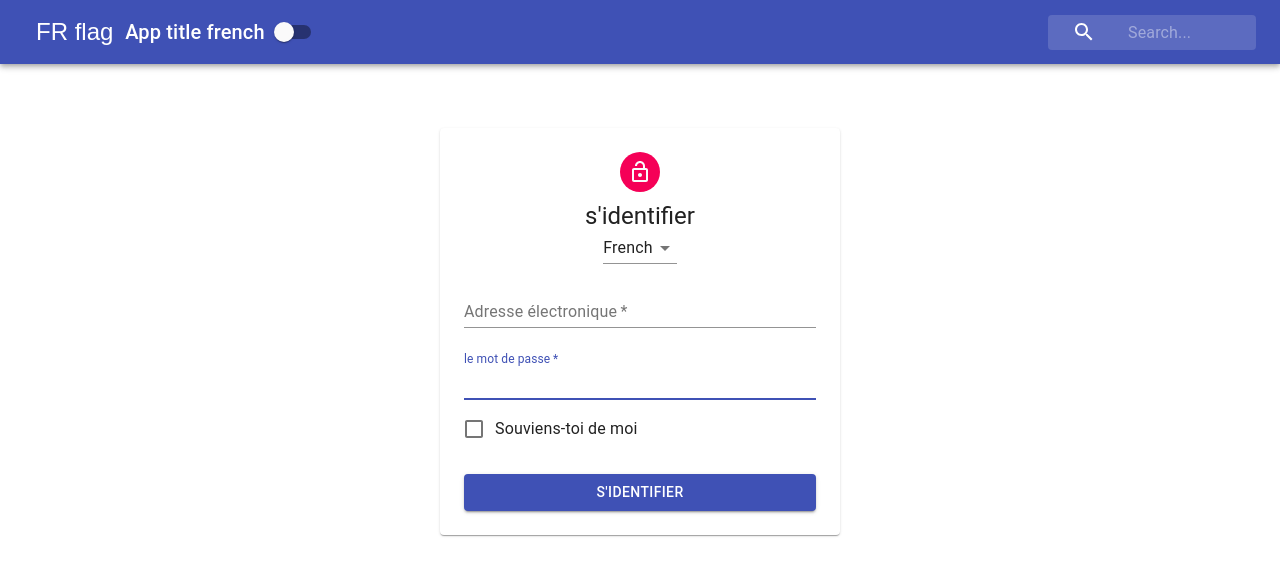
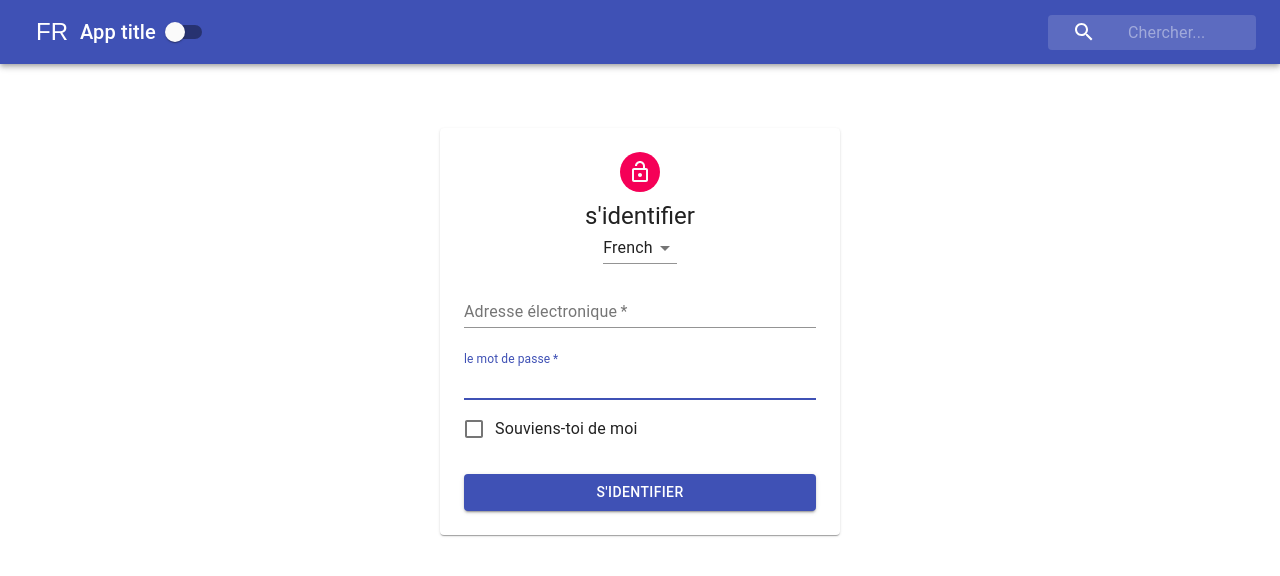
Before and after one commit to laurapoc/context_api_project, a React (Create React App) app: page / in a window 1280 px wide. Shown: the top 576 px of the page. Built offline with nearby package versions, Linux system fonts and the light colour scheme.

Commit message:
second way of adding 2 contexts into component

```diff
--- a/src/Navbar.js
+++ b/src/Navbar.js
@@ -9,24 +9,39 @@ import Switch from "@material-ui/core/Switch";
 import SearchIcon from "@material-ui/icons/Search";
 import styles from "./styles/NavbarStyles";
 import { ThemeContext } from "./contexts/ThemeContext";
-import { LanguageContext } from "./contexts/LanguageContext";
+import { withLanguageContext } from "./contexts/LanguageContext";
+
+const content = {
+  english: {
+    search: "Search",
+    flag: "EN",
+  },
+  french: {
+    search: "Chercher",
+    flag: "FR",
+  },
+  spanish: {
+    search: "Buscar",
+    flag: "ESP",
+  },
+};
 
 class Navbar extends Component {
   static contextType = ThemeContext;
   render() {
     const { isDarkMode, toggleTheme } = this.context;
     const { classes } = this.props;
+    const { language } = this.props.languageContext;
+    const { search, flag } = content[language];
     return (
-      <LanguageContext.Consumer>
-        {(context) => (
       <div className={classes.root}>
         <AppBar position="static" color={isDarkMode ? "default" : "primary"}>
           <Toolbar>
             <IconButton className={classes.menuButton} color="inherit">
-                  <span>FR flag</span>
+              <span>{flag}</span>
             </IconButton>
             <Typography className={classes.tile} variant="h6" color="inherit">
-                  App title {context.language}
+              App title
             </Typography>
             <Switch onChange={toggleTheme} />
             <div className={classes.grow} />
@@ -34,14 +49,12 @@ class Navbar extends Component {
               <div className={classes.searchIcon}>
                 <SearchIcon />
               </div>
-                  <InputBase placeholder="Search..." classes={{ root: classes.inputRoot, input: classes.inputInput }} />
+              <InputBase placeholder={`${search}...`} classes={{ root: classes.inputRoot, input: classes.inputInput }} />
             </div>
           </Toolbar>
         </AppBar>
       </div>
-        )}
-      </LanguageContext.Consumer>
     );
   }
 }
-export default withStyles(styles)(Navbar);
+export default withLanguageContext(withStyles(styles)(Navbar));
--- a/src/contexts/LanguageContext.js
+++ b/src/contexts/LanguageContext.js
@@ -21,3 +21,10 @@ export class LanguageProvider extends Component {
     return <LanguageContext.Provider value={{ ...this.state, changeLanguage: this.changeLanguage}}>{this.props.children}</LanguageContext.Provider>;
   }
 }
+
+// create HOC which takes different component as an argument
+export const withLanguageContext = Component => props => (
+  <LanguageContext.Consumer>
+    {value => <Component languageContext={value} {...props} />}
+  </LanguageContext.Consumer>
+)
```
Lines whose indentation alone changed are shown as unchanged.
